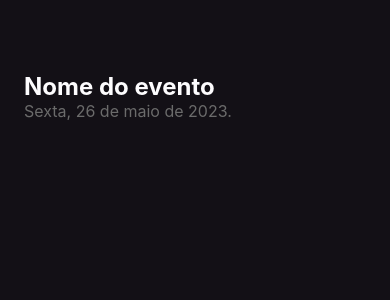
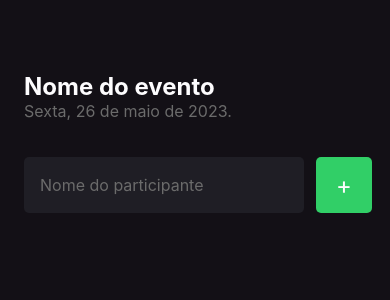
Before and after one commit to GabriPires/imhere, a React Native app: screen / in a window 390 px wide. Shown: the top 300 px of the page. Built offline with nearby package versions, Linux system fonts and the light colour scheme.

Commit message:
create form on home

```diff
--- a/src/screens/Home/index.tsx
+++ b/src/screens/Home/index.tsx
@@ -1,11 +1,31 @@
-import { Text, View } from 'react-native'
+import { Text, TextInput, TouchableOpacity, View } from 'react-native'
 import { styles } from './styles'
 
 export function Home() {
+  function handleParticipantAdd() {
+    console.log('Adicionando participante')
+  }
+
   return (
     <View style={styles.container}>
       <Text style={styles.eventName}>Nome do evento</Text>
       <Text style={styles.eventDate}>Sexta, 26 de maio de 2023.</Text>
+
+      <View style={styles.form}>
+        <TextInput
+          style={styles.input}
+          placeholder={'Nome do participante'}
+          placeholderTextColor={'#6b6b6b'}
+        />
+
+        <TouchableOpacity
+          style={styles.button}
+          activeOpacity={0.7}
+          onPress={handleParticipantAdd}
+        >
+          <Text style={styles.buttonText}>+</Text>
+        </TouchableOpacity>
+      </View>
     </View>
   )
 }
--- a/src/screens/Home/styles.ts
+++ b/src/screens/Home/styles.ts
@@ -16,4 +16,33 @@
     color: '#6b6b6b',
     fontSize: 16,
   },
+  form: {
+    width: '100%',
+    flexDirection: 'row',
+    alignItems: 'center',
+    marginTop: 36,
+    marginBottom: 42,
+  },
+  input: {
+    flex: 1,
+    backgroundColor: '#1f1e25',
+    height: 56,
+    borderRadius: 5,
+    color: '#fdfcfe',
+    padding: 16,
+    fontSize: 16,
+    marginRight: 12,
+  },
+  button: {
+    width: 56,
+    height: 56,
+    borderRadius: 5,
+    backgroundColor: '#31cf67',
+    alignItems: 'center',
+    justifyContent: 'center',
+  },
+  buttonText: {
+    color: '#fdfcfe',
+    fontSize: 24,
+  },
 })
```
